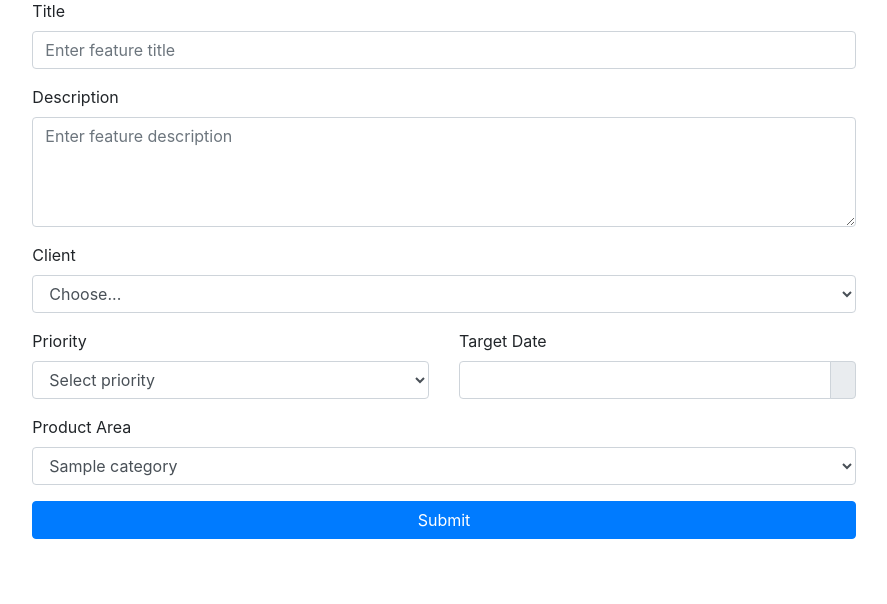
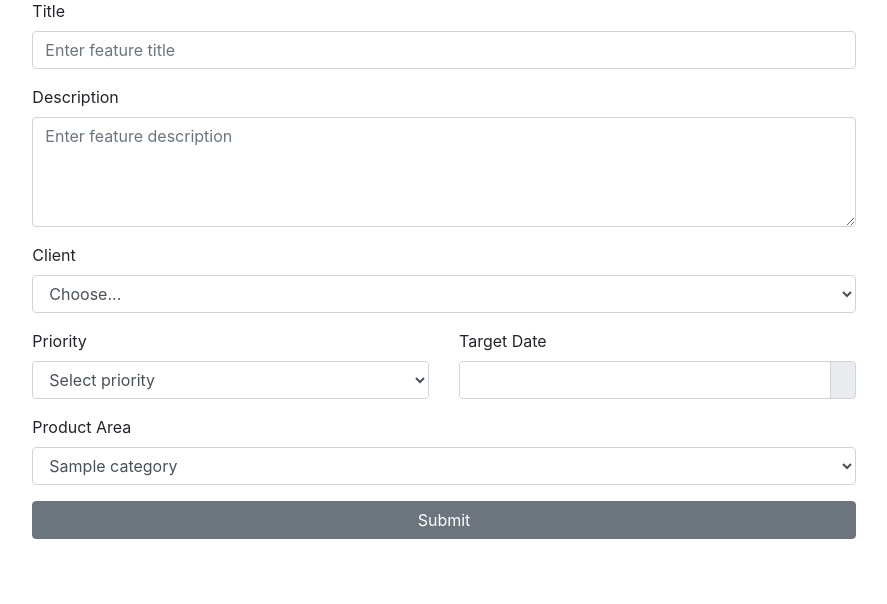
Before and after one commit to omctee/feature-request, a Flask app: page / in a window 1280 px wide. Shown: the part 79-683 px from the top of the page, without its empty margins (196-1083 px from the left). Run offline with Flask 2, Linux system fonts and the light colour scheme; a user stored in the database is signed in; tables that the repository leaves empty hold one stand-in row (values such as "Sample post"); some libraries are stand-ins or nearby versions.

Commit message:
Update index.html
update button

```diff
--- a/requester/templates/index.html
+++ b/requester/templates/index.html
@@ -80,7 +80,7 @@
                         </select>
                     </div>
 
-                    <button type="submit" class="btn btn-primary btn-block">Submit</button>
+                    <button type="submit" class="btn btn-secondary btn-block">Submit</button>
                 </form>
             </div>
         </div>
```
